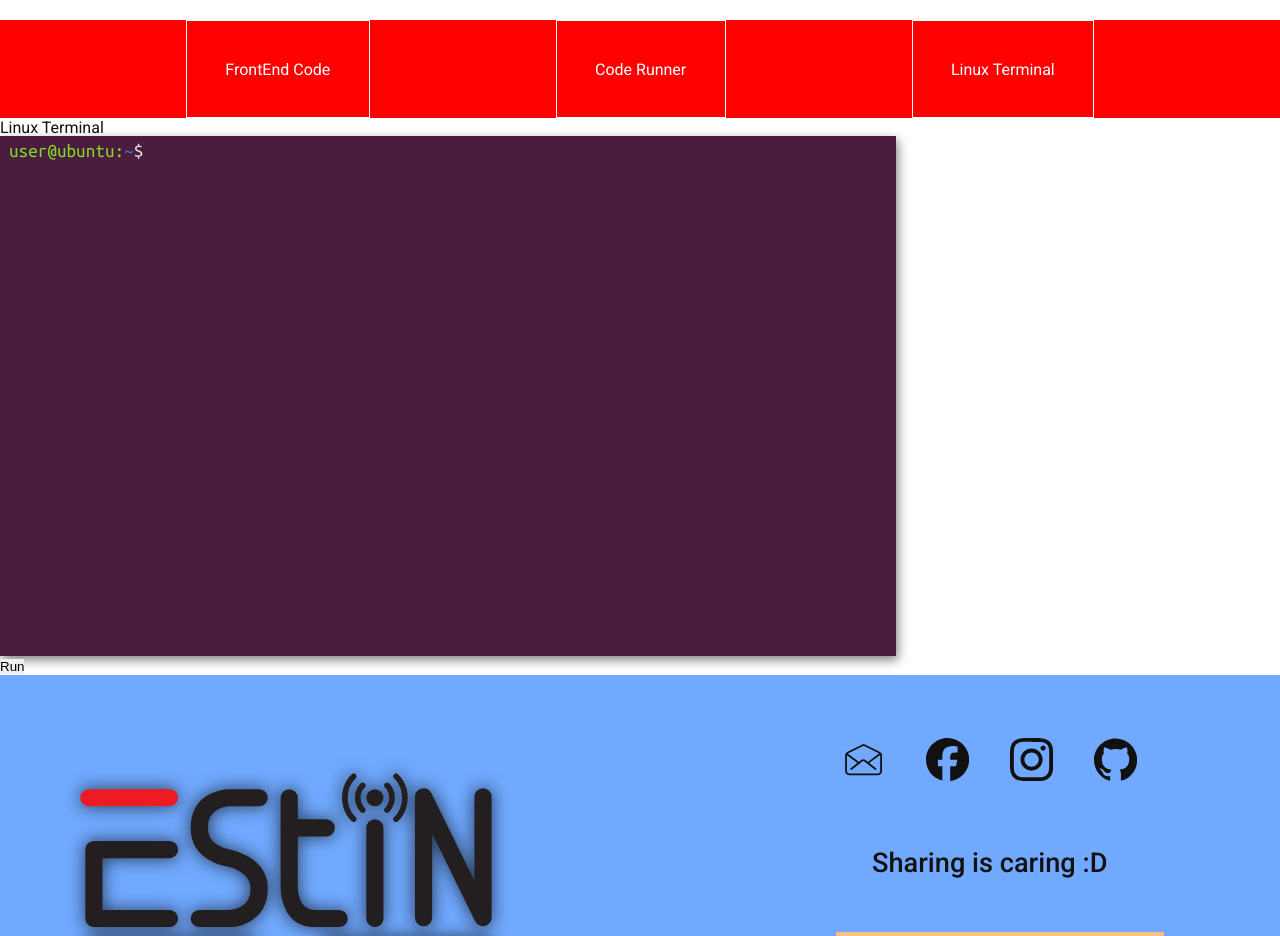
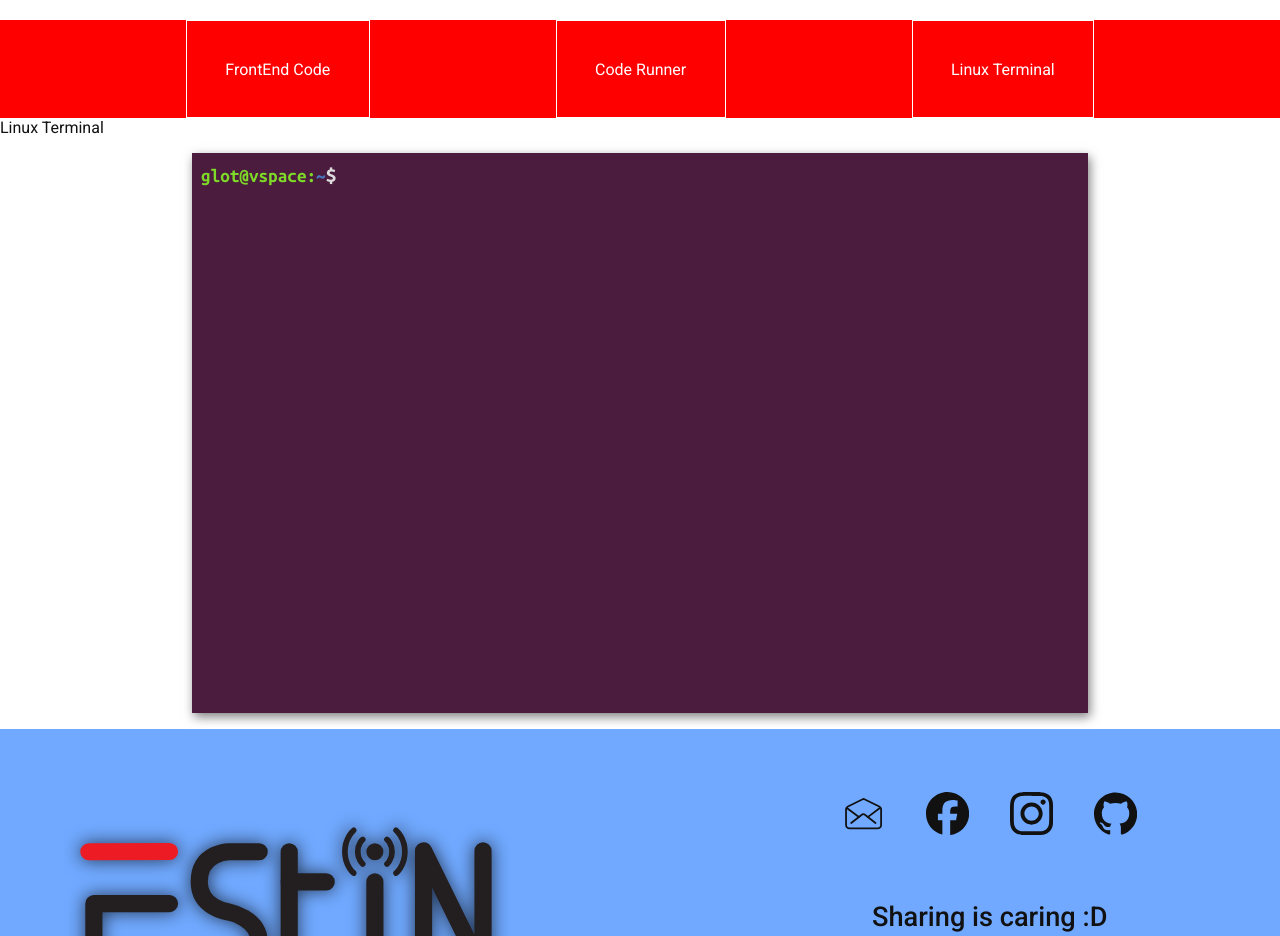
Before and after one commit to 0xA1M/EstinVspace, a Next.js app: page /playground/linux in a window 1280 px wide. Shown: the part 840-1776 px from the top of the page. Built offline with nearby package versions, Linux system fonts and the light colour scheme.

Commit message:
fix linux terminal rendering

```diff
--- a/src/app/(pages)/playground/(pages)/linux/components/Terminal.tsx
+++ b/src/app/(pages)/playground/(pages)/linux/components/Terminal.tsx
@@ -1,28 +1,91 @@
 /* Dependencies */
 "use client";
-import { useState } from "react";
+import { Ubuntu_Mono } from "next/font/google";
+import { KeyboardEvent, useEffect, useState, useRef } from "react";
 import styles from "../styles/terminal.module.css";
 
+const ubuntuMono = Ubuntu_Mono({
+  weight: ["400", "700"],
+  subsets: ["latin"],
+});
+
+type Command = {
+  command: string;
+  output: string;
+};
+
 interface Params {
-  code: string;
-  onChange(data: string): void;
+  output: string;
+  setOutput(value: React.SetStateAction<string>): void;
+  onCodeChange(data: string): void;
 }
 
-function Terminal({ code, onChange }: Params) {
-  const [value, setValue] = useState<string>(code || "");
+function Terminal({ output, setOutput, onCodeChange }: Params) {
+  const [history, setHistory] = useState<Command[]>([]);
+  const [command, setCommand] = useState<string>("");
+  const [isLoading, setIsLoading] = useState<boolean>(false);
+  const inputRef = useRef<HTMLInputElement>(null);
+
+  const focusOnInput = () => {
+    inputRef.current?.focus();
+  };
 
   const handleEditorChange = (event: React.ChangeEvent<HTMLInputElement>) => {
-    setValue(event.target.value);
-    onChange(event.target.value);
+    setCommand(event.target.value);
   };
+
+  const handleEnter = (event: KeyboardEvent) => {
+    if (event.key === "Enter") {
+      setIsLoading(true);
+
+      if (command === "clear") {
+        setHistory([]);
+        setCommand("");
+        setIsLoading(false);
+        onCodeChange("");
+        return;
+      }
+
+      setHistory((prevHistory) => [
+        ...prevHistory,
+        { command, output: "Executing..." },
+      ]);
+      setCommand("");
+
+      const commands: string[] = [];
+      history.map(({ command }) => commands.push(command));
+      commands.push(command);
+
+      onCodeChange(commands.join(";"));
+    }
+  };
+
+  useEffect(() => {
+    if (output !== "!") {
+      setHistory((prevHistory) => {
+        const updatedHistory = [...prevHistory];
+        updatedHistory[updatedHistory.length - 1].output = output.trim();
+
+        return updatedHistory;
+      });
+
+      setIsLoading(false);
+      setOutput("!");
+    }
+  }, [output, setOutput]);
 
   return (
     <>
-      <div id={styles.terminal}>
-        <section id={styles.terminal__body}>
+      <section
+        id={styles.terminal}
+        className={ubuntuMono.className}
+        onClick={focusOnInput}
+      >
+        <div id={styles.terminal__body}>
+          {!history.length && (
             <div id={styles.terminal__prompt}>
               <label htmlFor="terminalInput">
-              <span id={styles.terminal__promptUser}>user@ubuntu:</span>
+                <span id={styles.terminal__promptUser}>glot@vspace:</span>
                 <span id={styles.terminal__promptLocation}>~</span>
                 <span id={styles.terminal__promptBling}>$</span>
               </label>
@@ -30,14 +93,66 @@ function Terminal({ code, onChange }: Params) {
                 id="terminalInput"
                 className={styles.terminal__input}
                 type="text"
-              value={value}
+                value={command}
                 onChange={handleEditorChange}
                 autoFocus
                 maxLength={75}
+                onKeyDown={handleEnter}
+                ref={inputRef}
               />
             </div>
+          )}
+
+          {history.map(({ command, output }, index) => {
+            if (history.length >= 2 && index >= 1) {
+              const currentCommand: string = history[index].output;
+              const previousCommand: string = history[index - 1].output;
+
+              const commonPart: string =
+                currentCommand.indexOf(previousCommand) !== -1
+                  ? previousCommand
+                  : "";
+
+              output = currentCommand.replace(commonPart, "").trim();
+            }
+
+            return (
+              <article key={index}>
+                <div id={styles.terminal__prompt}>
+                  <span id={styles.terminal__promptUser}>glot@vspace:</span>
+                  <span id={styles.terminal__promptLocation}>~</span>
+                  <span
+                    id={styles.terminal__promptBling}
+                  >{`$ ${command}`}</span>
+                </div>
+
+                <div className={styles.output}>{output}</div>
+              </article>
+            );
+          })}
+
+          {!isLoading && history.length > 0 && (
+            <div id={styles.terminal__prompt}>
+              <label htmlFor="terminalInput">
+                <span id={styles.terminal__promptUser}>glot@vspace:</span>
+                <span id={styles.terminal__promptLocation}>~</span>
+                <span id={styles.terminal__promptBling}>$</span>
+              </label>
+              <input
+                id="terminalInput"
+                className={styles.terminal__input}
+                type="text"
+                value={command}
+                onChange={handleEditorChange}
+                autoFocus
+                maxLength={75}
+                onKeyDown={handleEnter}
+                ref={inputRef}
+              />
+            </div>
+          )}
+        </div>
       </section>
-      </div>
     </>
   );
 }
--- a/src/app/(pages)/playground/(pages)/linux/page.tsx
+++ b/src/app/(pages)/playground/(pages)/linux/page.tsx
@@ -1,16 +1,25 @@
 "use client";
-import { useState } from "react";
+import { useEffect, useState } from "react";
 import Terminal from "./components/Terminal";
+
+type Output = {
+  stdout?: string;
+  error?: string;
+  stderr?: string;
+};
 
 function LinuxTerminal() {
   const [code, setCode] = useState<string>("");
-  const [res, setRes] = useState<string>("");
+  const [output, setOutput] = useState<string>("!");
 
   const handleCodeChange = (code: string): void => {
     setCode(code);
   };
 
+  useEffect(() => {
     const runCode = async () => {
+      if (code.trim() !== "") {
+        try {
           const res = await fetch("/api", {
             method: "POST",
             headers: {
@@ -18,18 +27,33 @@ function LinuxTerminal() {
             },
             body: JSON.stringify({ code, lang: "bash" }),
           });
-    const data = await res.json();
 
-    console.log(data);
-    setRes(data.stdout);
+          const data: Output = await res.json();
+
+          if (data.stdout) {
+            setOutput(data.stdout);
+          } else {
+            setOutput(
+              data.stderr?.split(":").slice(2).join(":").trim() || data.stderr!
+            );
+          }
+        } catch (error) {
+          throw new Error("Error fetching data:" + error);
+        }
+      }
     };
+
+    runCode();
+  }, [code]);
 
   return (
     <>
       <h1>Linux Terminal</h1>
-      <Terminal code={code} onChange={handleCodeChange} />
-      <button onClick={runCode}>Run</button>
-      {res && <div className="output">{res}</div>}
+      <Terminal
+        onCodeChange={handleCodeChange}
+        output={output}
+        setOutput={setOutput}
+      />
     </>
   );
 }
--- a/src/app/(pages)/playground/(pages)/linux/styles/terminal.module.css
+++ b/src/app/(pages)/playground/(pages)/linux/styles/terminal.module.css
@@ -1,43 +1,41 @@
-@import url("https://fonts.googleapis.com/css?family=Ubuntu");
-@import url("https://fonts.googleapis.com/css?family=Ubuntu+Mono");
-
 #terminal {
-  width: 70vw;
-  height: 65vh;
-  box-shadow: 2px 4px 10px rgba(0, 0, 0, 0.5);
+  width: 100%;
+  height: 100%;
+  display: flex;
+  align-items: center;
+  justify-content: center;
+  padding: 1rem;
 }
 
 #terminal__body {
-  height: 100%;
+  width: 70vw;
+  height: 70vh;
   background: rgba(56, 4, 40, 0.9);
-  font-family: "Ubuntu Mono";
-  padding-top: 2px;
-  margin-top: -1px;
+  font-weight: bold;
+  padding-top: 0.5em;
   font-size: 120%;
+  box-shadow: 2px 4px 10px rgba(0, 0, 0, 0.5);
+  overflow-y: scroll;
 }
 
 #terminal__prompt {
   display: flex;
   align-items: center;
   padding: 0 1%;
+  min-height: 1.32em;
 }
+
 #terminal__promptUser {
   color: #7eda28;
 }
+
 #terminal__promptLocation {
   color: #4878c0;
 }
+
 #terminal__promptBling {
+  font-size: 110%;
   color: #dddddd;
-}
-#terminal__promptCursor {
-  display: block;
-  height: 17px;
-  width: 8px;
-  margin-left: 9px;
-  animation: blink 1200ms linear infinite;
-  position: absolute;
-  left: 25%;
 }
 
 .terminal__input {
@@ -45,7 +43,8 @@
   border: none;
   color: #ffffff;
   outline: none;
-  font-family: "Ubuntu Mono";
+  font-family: inherit;
+  font-weight: bold;
   width: 100%;
   font-size: 110%;
   caret-color: #fff;
@@ -55,6 +54,15 @@
   padding-left: 1%;
 }
 
+.output {
+  color: var(--main-light-color);
+  padding: 0% 1% 0.5%;
+}
+
+#hidden {
+  display: none;
+}
+
 @media (max-width: 600px) {
   #terminal {
     max-height: 90%;
--- a/src/app/components/Home/Video.tsx
+++ b/src/app/components/Home/Video.tsx
@@ -1,5 +1,4 @@
 "use client";
-import { useEffect } from "react";
 import { useTheme } from "next-themes";
 
 import styles from "./styles/section.module.css";
```
Lines whose indentation alone changed are shown as unchanged.
